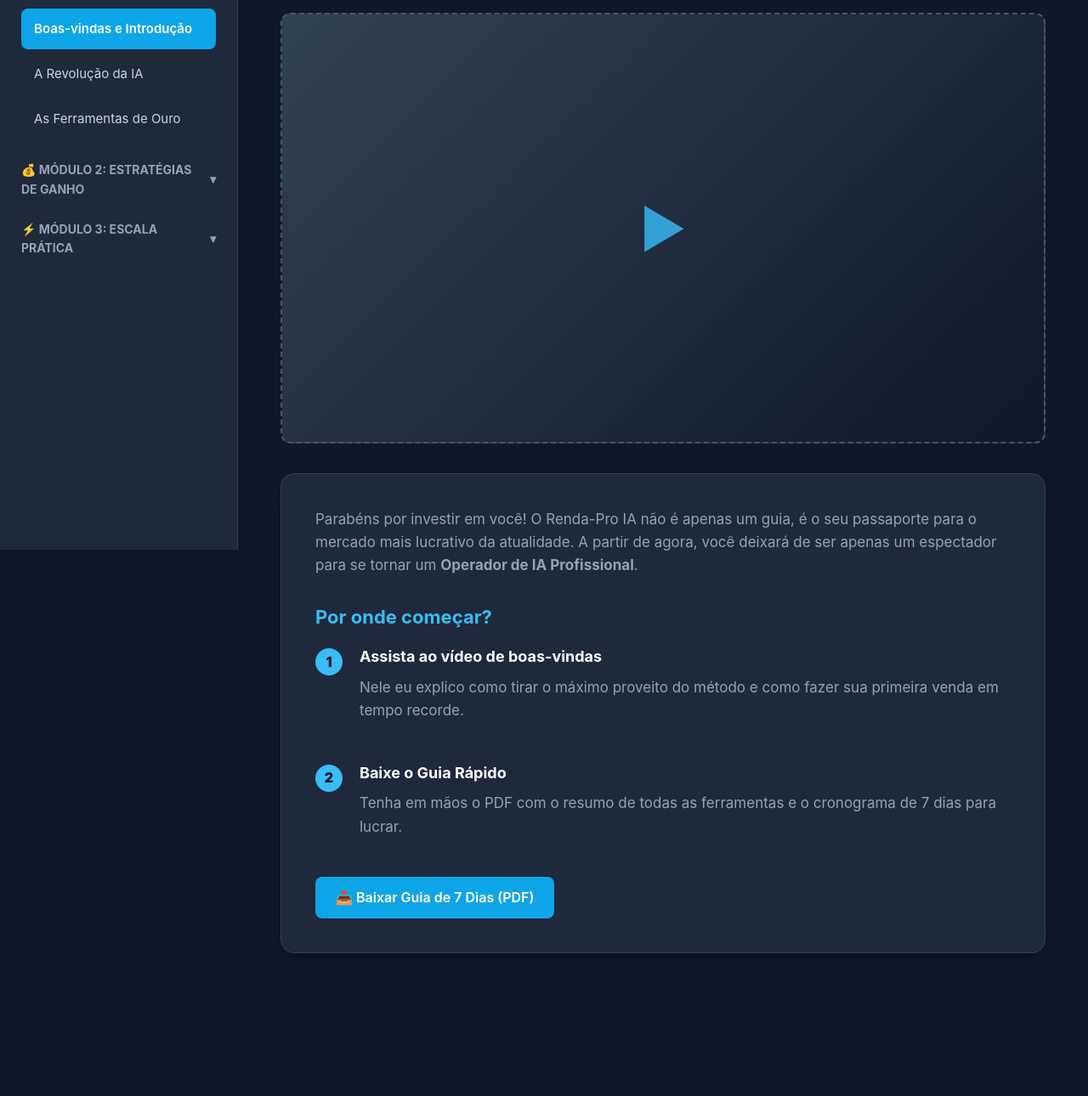
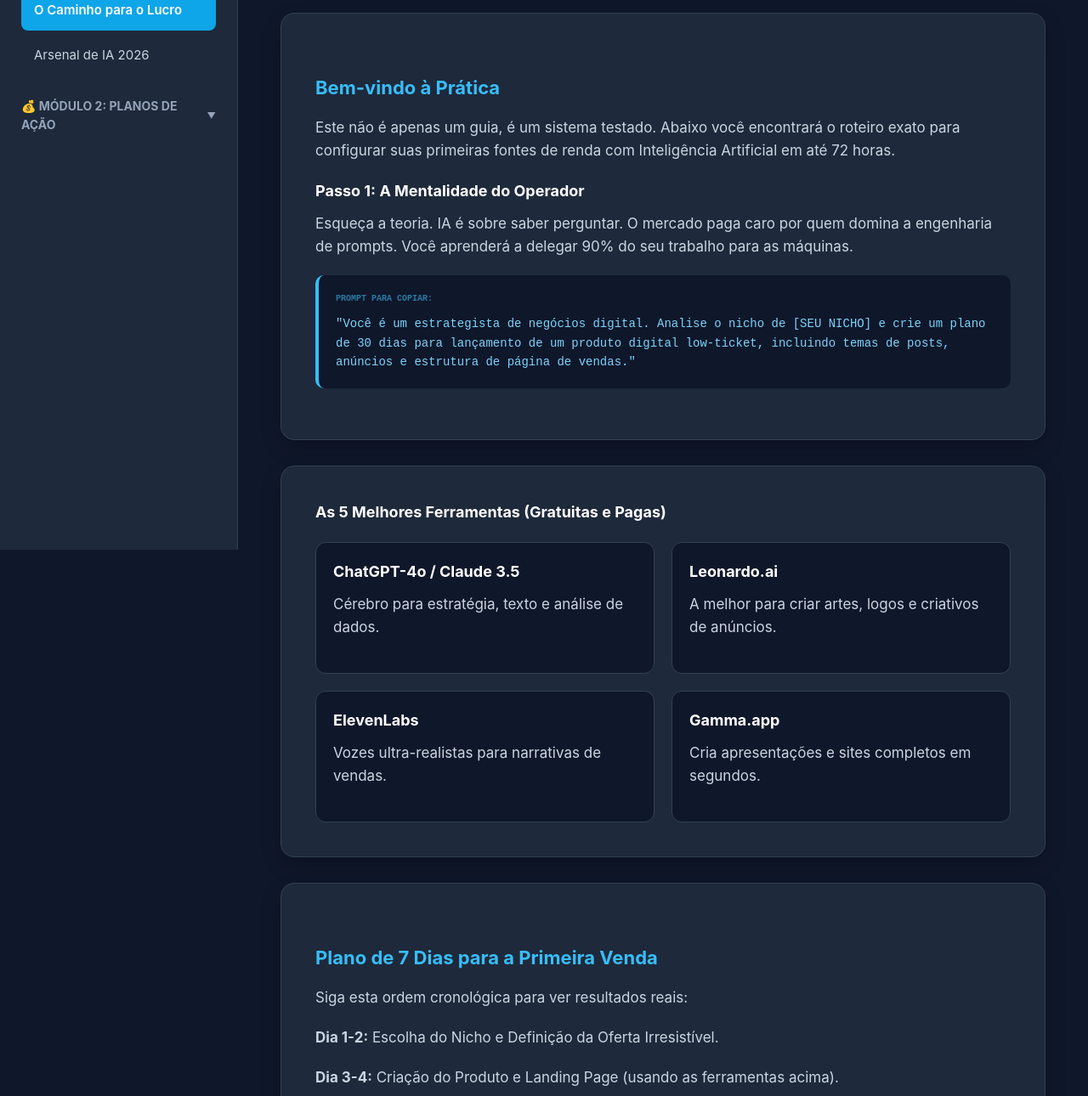
Before and after one commit to bcomcsgo/renda-pro-i.a, a plain HTML site: page acesso.html in a window 1280 px wide. Shown: the part 153-1443 px from the top of the page at 85% size. Before the commit the page ends 1325 px from the top, so only its background shows below. Drawn offline with Linux system fonts and the light colour scheme.

Commit message:
Refactor access structure and update content

```diff
--- a/acesso.html
+++ b/acesso.html
@@ -18,77 +18,88 @@
         .lesson-item { padding: 12px 15px; font-size: 15px; color: #cbd5e1; cursor: pointer; border-radius: 8px; transition: 0.2s; margin-bottom: 5px; }
         .lesson-item:hover { background: #334155; color: #38bdf8; }
         .lesson-item.active { background: #0ea5e9; color: white; font-weight: 600; }
-        .content-card { background: #1e293b; padding: 40px; border-radius: 16px; border: 1px solid #334155; box-shadow: 0 10px 25px rgba(0,0,0,0.2); }
-        .video-placeholder { width: 100%; aspect-ratio: 16/9; background: linear-gradient(135deg, #334155 0%, #0f172a 100%); border-radius: 12px; margin-bottom: 35px; display: flex; align-items: center; justify-content: center; border: 2px dashed #475569; position: relative; }
-        .video-placeholder::after { content: "▶"; font-size: 60px; color: #38bdf8; opacity: 0.8; }
+        .content-card { background: #1e293b; padding: 40px; border-radius: 16px; border: 1px solid #334155; box-shadow: 0 10px 25px rgba(0,0,0,0.2); margin-bottom: 30px; }
         h1 { font-size: 32px; font-weight: 800; color: white; margin-bottom: 25px; letter-spacing: -0.5px; }
         h2 { font-size: 22px; color: #38bdf8; margin: 30px 0 15px; }
-        p { margin-bottom: 20px; font-size: 17px; color: #94a3b8; }
-        .prompt-box { background: #0f172a; padding: 20px; border-radius: 10px; border-left: 4px solid #38bdf8; font-family: 'Fira Code', monospace; font-size: 14px; color: #7dd3fc; margin: 20px 0; position: relative; cursor: pointer; }
-        .prompt-box::before { content: "PROMPT:"; display: block; font-size: 10px; font-weight: bold; margin-bottom: 10px; color: #38bdf8; opacity: 0.6; }
-        .btn { display: inline-flex; align-items: center; padding: 12px 24px; background: #0ea5e9; color: white; border-radius: 8px; text-decoration: none; font-weight: 600; transition: 0.2s; border: none; cursor: pointer; }
+        h3 { font-size: 18px; color: white; margin-bottom: 10px; font-weight: 700; }
+        p { margin-bottom: 20px; font-size: 17px; color: #cbd5e1; }
+        .prompt-box { background: #0f172a; padding: 20px; border-radius: 10px; border-left: 4px solid #38bdf8; font-family: 'Fira Code', monospace; font-size: 14px; color: #7dd3fc; margin: 20px 0; position: relative; }
+        .prompt-box::before { content: "PROMPT PARA COPIAR:"; display: block; font-size: 10px; font-weight: bold; margin-bottom: 10px; color: #38bdf8; opacity: 0.6; }
+        .btn { display: inline-flex; align-items: center; padding: 12px 24px; background: #0ea5e9; color: white; border-radius: 8px; text-decoration: none; font-weight: 600; transition: 0.2s; border: none; cursor: pointer; margin-top: 10px; }
         .btn:hover { background: #0284c7; transform: translateY(-1px); }
         .badge { display: inline-block; padding: 4px 10px; background: #064e3b; color: #34d399; border-radius: 4px; font-size: 12px; font-weight: bold; margin-bottom: 15px; }
-        .step { display: flex; align-items: flex-start; margin-bottom: 25px; }
-        .step-num { width: 32px; height: 32px; background: #38bdf8; color: #0f172a; border-radius: 50%; display: flex; align-items: center; justify-content: center; font-weight: 900; margin-right: 20px; flex-shrink: 0; margin-top: 4px; }
-        .step-content { flex: 1; }
-        .step-title { font-weight: 700; color: white; font-size: 18px; margin-bottom: 8px; }
+        .resource-grid { display: grid; grid-template-columns: 1fr 1fr; gap: 20px; margin-top: 20px; }
+        .resource-item { background: #0f172a; padding: 20px; border-radius: 12px; border: 1px solid #334155; }
     </style>
 </head>
 <body>
+
 <div class="sidebar">
     <div class="logo">RENDA-PRO IA</div>
     <div class="module">
-            <div class="module-title" onclick="toggleLessons(this)">🚀 Módulo 1: Primeiros Passos <span>▾</span></div>
+        <div class="module-title" onclick="toggleLessons(this)">🚀 Módulo 1: Fundamentos <span style="font-size: 10px;">▼</span></div>
         <ul class="lesson-list active">
-                <li class="lesson-item active" onclick="loadContent('welcome')">Boas-vindas e Introdução</li>
-                <li class="lesson-item" onclick="loadContent('mindset')">A Revolução da IA</li>
-                <li class="lesson-item" onclick="loadContent('tools')">As Ferramentas de Ouro</li>
+            <li class="lesson-item active" onclick="loadContent('welcome')">O Caminho para o Lucro</li>
+            <li class="lesson-item" onclick="loadContent('tools')">Arsenal de IA 2026</li>
         </ul>
     </div>
     <div class="module">
-            <div class="module-title" onclick="toggleLessons(this)">💰 Módulo 2: Estratégias de Ganho <span>▾</span></div>
+        <div class="module-title" onclick="toggleLessons(this)">💰 Módulo 2: Planos de Ação <span style="font-size: 10px;">▼</span></div>
         <ul class="lesson-list">
-                <li class="lesson-item" onclick="loadContent('copywriting')">Serviços de Copywriting IA</li>
-                <li class="lesson-item" onclick="loadContent('images')">Criação de Logos e Criativos</li>
-                <li class="lesson-item" onclick="loadContent('automations')">Automações para Empresas</li>
-            </ul>
-        </div>
-        <div class="module">
-            <div class="module-title" onclick="toggleLessons(this)">⚡ Módulo 3: Escala Prática <span>▾</span></div>
-            <ul class="lesson-list">
-                <li class="lesson-item" onclick="loadContent('freelancing')">Mastering Freelancing</li>
-                <li class="lesson-item" onclick="loadContent('infoproducts')">Criando sua Esteira</li>
+            <li class="lesson-item" onclick="loadContent('copywriting')">Estratégia de Copywriting</li>
+            <li class="lesson-item" onclick="loadContent('marketing')">Marketing e Vendas</li>
         </ul>
     </div>
 </div>
 
 <div class="main-content">
     <div id="lesson-content">
-            <!-- Initial content (Welcome) -->
-            <span class="badge">CONCLUÍDO</span>
-            <h1>Bem-vindo à sua nova realidade financeira!</h1>
-            <div class="video-placeholder"></div>
+        <span class="badge">CURSO COMPLETO</span>
+        <h1>Seu Plano de Ação Renda-Pro IA</h1>
+
         <div class="content-card">
-                <p>Parabéns por investir em você! O Renda-Pro IA não é apenas um guia, é o seu passaporte para o mercado mais lucrativo da atualidade. A partir de agora, você deixará de ser apenas um espectador para se tornar um <strong>Operador de IA Profissional</strong>.</p>
+            <h2>Bem-vindo à Prática</h2>
+            <p>Este não é apenas um guia, é um sistema testado. Abaixo você encontrará o roteiro exato para configurar suas primeiras fontes de renda com Inteligência Artificial em até 72 horas.</p>
 
-                <h2>Por onde começar?</h2>
-                <div class="step">
-                    <div class="step-num">1</div>
-                    <div class="step-content">
-                        <div class="step-title">Assista ao vídeo de boas-vindas</div>
-                        <p>Nele eu explico como tirar o máximo proveito do método e como fazer sua primeira venda em tempo recorde.</p>
-                    </div>
-                </div>
-                <div class="step">
-                    <div class="step-num">2</div>
-                    <div class="step-content">
-                        <div class="step-title">Baixe o Guia Rápido</div>
-                        <p>Tenha em mãos o PDF com o resumo de todas as ferramentas e o cronograma de 7 dias para lucrar.</p>
+            <h3>Passo 1: A Mentalidade do Operador</h3>
+            <p>Esqueça a teoria. IA é sobre saber perguntar. O mercado paga caro por quem domina a engenharia de prompts. Você aprenderá a delegar 90% do seu trabalho para as máquinas.</p>
+
+            <div class="prompt-box">
+                "Você é um estrategista de negócios digital. Analise o nicho de [SEU NICHO] e crie um plano de 30 dias para lançamento de um produto digital low-ticket, incluindo temas de posts, anúncios e estrutura de página de vendas."
             </div>
         </div>
 
-                <a href="#" class="btn">📥 Baixar Guia de 7 Dias (PDF)</a>
+        <div class="content-card">
+            <h3>As 5 Melhores Ferramentas (Gratuitas e Pagas)</h3>
+            <div class="resource-grid">
+                <div class="resource-item">
+                    <h3>ChatGPT-4o / Claude 3.5</h3>
+                    <p>Cérebro para estratégia, texto e análise de dados.</p>
+                </div>
+                <div class="resource-item">
+                    <h3>Leonardo.ai</h3>
+                    <p>A melhor para criar artes, logos e criativos de anúncios.</p>
+                </div>
+                <div class="resource-item">
+                    <h3>ElevenLabs</h3>
+                    <p>Vozes ultra-realistas para narrativas de vendas.</p>
+                </div>
+                <div class="resource-item">
+                    <h3>Gamma.app</h3>
+                    <p>Cria apresentações e sites completos em segundos.</p>
+                </div>
+            </div>
+        </div>
+
+        <div class="content-card">
+            <h2>Plano de 7 Dias para a Primeira Venda</h2>
+            <p>Siga esta ordem cronológica para ver resultados reais:</p>
+            <p><strong>Dia 1-2:</strong> Escolha do Nicho e Definição da Oferta Irresistível.</p>
+            <p><strong>Dia 3-4:</strong> Criação do Produto e Landing Page (usando as ferramentas acima).</p>
+            <p><strong>Dia 5:</strong> Configuração do Tráfego Pago (Facebook Ads/Google Ads).</p>
+            <p><strong>Dia 6-7:</strong> Otimização e Escala das Vendas.</p>
+
+            <a href="#" class="btn">📥 Baixar PDF: Guia Passo a Passo Completo</a>
         </div>
     </div>
 </div>
@@ -101,32 +112,23 @@
 
     const lessonContents = {
         'welcome': `
-                <span class="badge">CONCLUÍDO</span>
-                <h1>Bem-vindo à sua nova realidade financeira!</h1>
-                <div class="video-placeholder"></div>
+            <span class="badge">ATIVO</span>
+            <h1>O Caminho para o Lucro com IA</h1>
             <div class="content-card">
-                    <p>Parabéns por investir em você! O Renda-Pro IA é o seu passaporte para o mercado mais lucrativo da atualidade.</p>
-                    <h2>O Método Renda-Pro</h2>
-                    <p>Aqui você vai aprender a usar o poder da Inteligência Artificial para substituir 10 funcionários e faturar sozinho.</p>
+                <p>Nesta lição, você aprenderá a estrutura base de qualquer negócio digital lucrativo usando IA. O segredo não está na ferramenta, mas no processo.</p>
+                <h2>A Estrutura V.O.A (Venda, Operação, Automação)</h2>
+                <p><strong>Venda:</strong> Como usar IA para atrair o cliente certo.</p>
+                <p><strong>Operação:</strong> Como entregar o serviço/produto sem gastar horas.</p>
+                <p><strong>Automação:</strong> Como fazer o sistema rodar sozinho.</p>
             </div>
         `,
         'tools': `
-                <h1>As Ferramentas de Ouro</h1>
+            <h1>Arsenal de IA 2026</h1>
             <div class="content-card">
-                    <p>Para faturar com IA, você precisa das ferramentas certas. Aqui estão as 4 que mais geram lucro hoje:</p>
-                    <div class="step"><div class="step-num">1</div><div class="step-content"><div class="step-title">ChatGPT (OpenAI)</div><p>Sua central de texto, estratégia e código.</p></div></div>
-                    <div class="step"><div class="step-num">2</div><div class="step-content"><div class="step-title">Midjourney / Leonardo.ai</div><p>Criação de imagens ultra-realistas para marcas.</p></div></div>
-                    <div class="step"><div class="step-num">3</div><div class="step-content"><div class="step-title">ElevenLabs</div><p>Vozes sintéticas humanas para vídeos e comerciais.</p></div></div>
+                <p>Lista atualizada das ferramentas que realmente funcionam para ganhar dinheiro online.</p>
+                <div class="prompt-box">
+                    Acesse: chat.openai.com | claude.ai | leonardo.ai | elevenlabs.io
                 </div>
-            `,
-            'copywriting': `
-                <h1>Masterizando Copywriting com IA</h1>
-                <div class="content-card">
-                    <p>Copywriting é a habilidade de imprimir dinheiro. Use este prompt para criar uma página de vendas completa:</p>
-                    <div class="prompt-box">
-                        Atue como um copywriter expert em conversão. Escreva uma página de vendas seguindo o modelo AIDA para um produto de [INSERIR NICHO]. Use gatilhos de prova social e escassez.
-                    </div>
-                    <p><strong>Dica:</strong> Você pode cobrar de R$ 300 a R$ 1.500 por uma única copy de alta conversão usando o ChatGPT como base.</p>
             </div>
         `
     };
@@ -135,13 +137,12 @@
         const container = document.getElementById('lesson-content');
         if (lessonContents[lessonId]) {
             container.innerHTML = lessonContents[lessonId];
-
-                // Update active state in sidebar
             document.querySelectorAll('.lesson-item').forEach(el => el.classList.remove('active'));
-                const activeItem = Array.from(document.querySelectorAll('.lesson-item')).find(el => el.textContent.includes(lessonId) || el.onclick.toString().includes(lessonId));
+            const activeItem = Array.from(document.querySelectorAll('.lesson-item')).find(el => el.onclick.toString().includes(lessonId));
             if (activeItem) activeItem.classList.add('active');
         }
     }
 </script>
+
 </body>
 </html>
```
Lines whose indentation alone changed are shown as unchanged.
